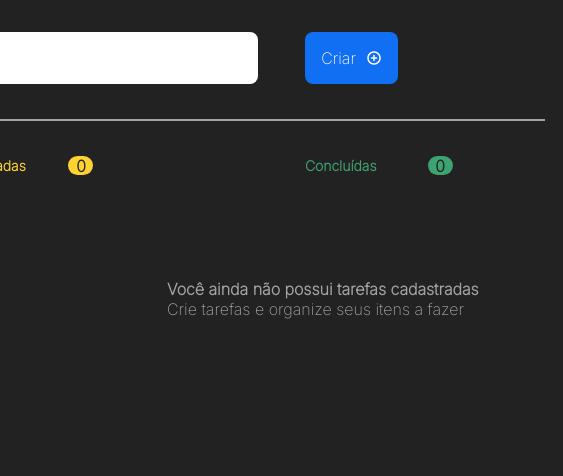
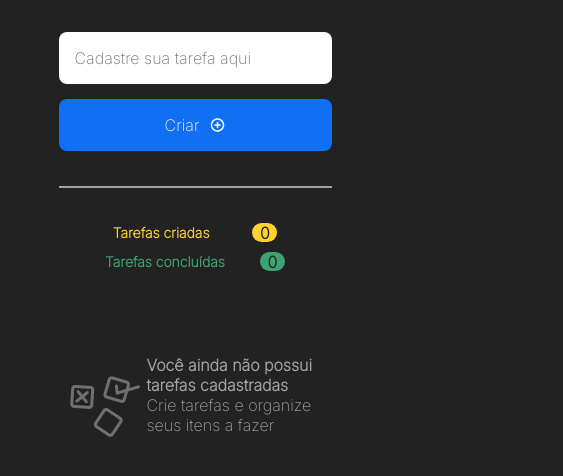
Before and after one commit to Lucas21032002/toDo-Newbies, a plain HTML site: page index.html in a window 390 px wide. Shown: the part 210-686 px from the top of the page, 563 px wide, since content can reach past the window. Drawn offline with nearby package versions, Linux system fonts and the light colour scheme.

Commit message:
Ajustes finais

```diff
--- a/index.html
+++ b/index.html
@@ -19,7 +19,7 @@
     </header>
     <main class="content">
         <form action="" class="new_task_form">
-            <input type="text" name="" id="task_input">
+            <input type="text" name="" id="task_input" placeholder="Cadastre sua tarefa aqui">
             <button id="add_button" type="submit" onclick="addNewTask(event)">Criar <i class="ph-bold ph-plus-circle"></i></button>
         </form>
         <hr class="hr_line">
@@ -29,7 +29,7 @@
                 <span id="counter_tasks">0</span>
             </div>
             <div class="tasks_done">
-                <p>Concluídas</p>
+                <p>Tarefas concluídas</p>
                 <span id="counter_tasks_done">0</span>
             </div>
         </section>
--- a/script.js
+++ b/script.js
@@ -143,6 +143,10 @@ function addNewTask(event) {
 
     const newTaskName = input.value;
 
+    if(!newTaskName){
+        alert('Insira uma tarefa!!')
+    }
+    else {
         const newTask = {
             id: randomId(),
             name: newTaskName,
@@ -158,6 +162,8 @@ function addNewTask(event) {
         tasksList.appendChild(taskElement);
 
         input.value = '';
+    }
+
     verifyEmptyTasks();
     counter();
 }
--- a/style.css
+++ b/style.css
@@ -69,13 +69,15 @@ header {
 
 .new_task_form {
     display: flex;
-    width: 500px;
+    width: 70%;
+    max-width: 500px;
     justify-content: space-evenly;
     margin: 35px;
 }
 
 .tasks_counter {
-    width: 735px;
+    width: 70%;
+    max-width: 500px;
     display: flex;
     justify-content: space-around;
     align-items: center;
@@ -146,7 +148,8 @@ header {
 }
 
 .hr_line{
-    width: 700px;
+    width: 70%;
+    max-width: 700px;
     border: solid 1px rgb(163, 163, 163);
     margin-bottom: 25px;
 }
@@ -158,7 +161,8 @@ header {
     align-items:center;
     margin-top: 35px;
     justify-content: space-around;
-    width: 735px;
+    width: 70%;
+    max-width: 735px;
 }
 
 .empty_tasks div p{
@@ -211,3 +215,21 @@ header {
 .hidden {
     display: none;
 }
+
+
+/* ------------- Media querys ------------- */
+
+@media screen and (max-width: 500px) {
+    .new_task_form {
+        display: flex;
+        flex-direction: column;
+        gap: 15px;
+    }
+
+    .tasks_counter {
+        display: flex;
+        justify-content: space-evenly;
+        flex: auto;
+        flex-direction: column;
+    }
+}
```
Lines whose indentation alone changed are shown as unchanged.
